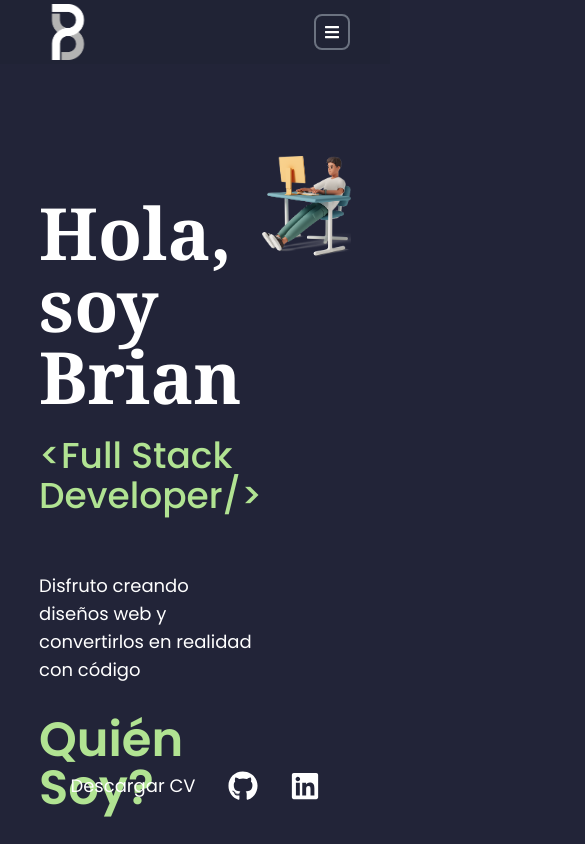
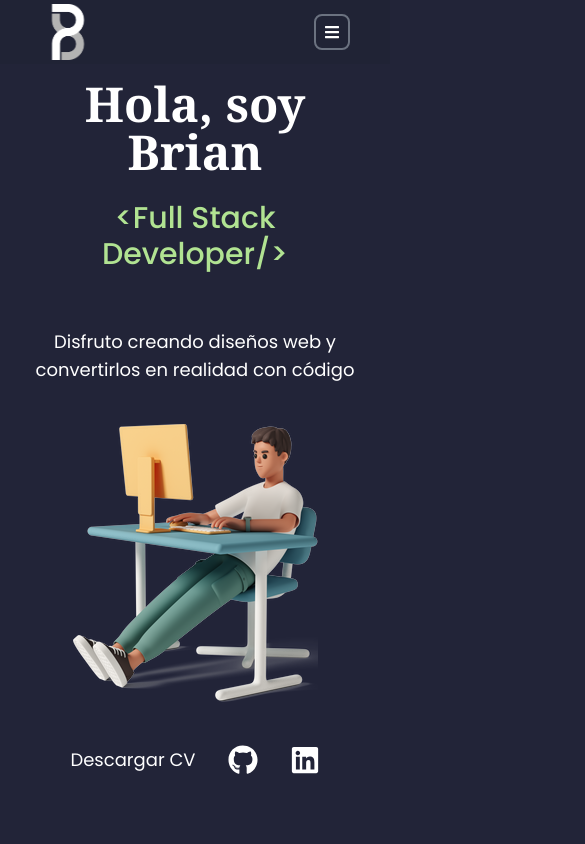
Before and after one commit to BMPaiba/portafolio, a React (Vite) app in the folder client/: page / in a window 390 px wide. Shown: the top 844 px of the page, 585 px wide, since content can reach past the window. Built offline with nearby package versions, Linux system fonts and the light colour scheme; the HTML template or start-up script is replaced by a standard one.

Commit message:
home responsive

```diff
--- a/client/src/App.jsx
+++ b/client/src/App.jsx
@@ -10,12 +10,12 @@ function App() {
   return (
     <>
       <Header />
-      <div className="w-[80%] max-w-[1240px] m-auto">
+      <div className="w-[90%] md:w-[80%] max-w-[1240px] m-auto">
         <Home />
-        <About />
+        {/* <About />
         <Projects />
         <Skills />
-        <Contact />
+        <Contact /> */}
       </div>
     </>
   );
--- a/client/src/views/Home.jsx
+++ b/client/src/views/Home.jsx
@@ -6,16 +6,17 @@ import { FaLinkedin } from "react-icons/fa";
 export default function Home() {
   const job = "<Full Stack Developer/>";
   return (
-    <div className="h-screen flex items-center justify-around flex-col pt-28  " id="home">
+    <div className="h-screen flex justify-start items-center sm:justify-around flex-col pt-10 sm:pt-28  " id="home">
       <div className= " flex items-start justify-around w-full ">
-        <div className="">
-          <h1 className="font-serif text-7xl font-bold pt-10">Hola, soy Brian</h1>
-          <h3 className="pt-6 text-4xl font-medium text-Green">{job}</h3>
-          <p className="pt-14 text-lg" >
+        <div className="flex flex-col items-center sm:items-start justify-center">
+          <h1 className="font-serif xl:text-7xl text-5xl font-bold pt-10 text-center sm:text-star">Hola, soy Brian</h1>
+          <h3 className="pt-6 xl:text-4xl text-3xl font-medium text-Green text-center sm:text-start">{job}</h3>
+          <p className="pt-14 text-lg text-center sm:text-start" >
             Disfruto creando diseños web y convertirlos en realidad con código
           </p>
+          <img src={image} alt="" className="flex items-center justify-center sm:hidden py-10"/>
         </div>
-        <div>
+        <div className=" items-center justify-center h-full hidden sm:flex">
           <img src={image} alt="" />
         </div>
       </div>
```
